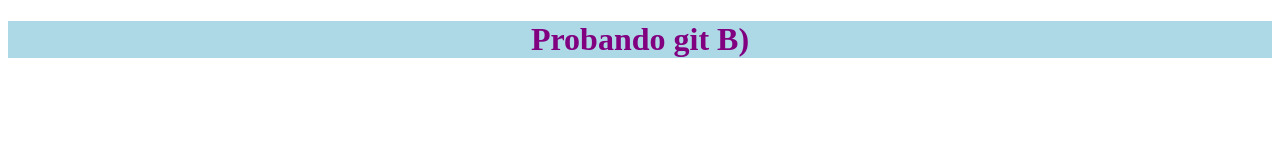
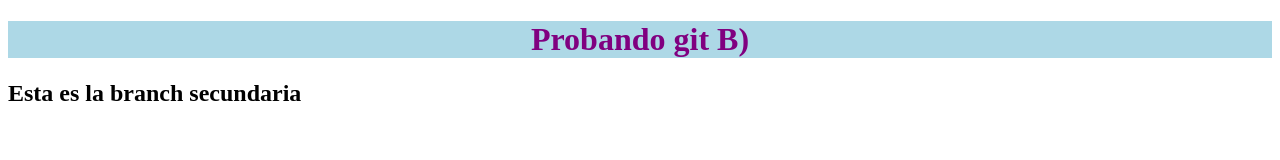
Before and after one commit to delfipmosqueira/primer-prueba-web, a plain HTML site: page index.html in a window 1280 px wide. Drawn offline with Linux system fonts and the light colour scheme.

Commit message:
agregué h2

```diff
--- a/index.html
+++ b/index.html
@@ -6,5 +6,6 @@
 </head>
 <body>
     <h1 style="text-align: center; color: purple; background-color: lightblue;"> Probando git B)</h1>
+    <h2>Esta es la branch secundaria</h2>
 </body>
 </html>
```
